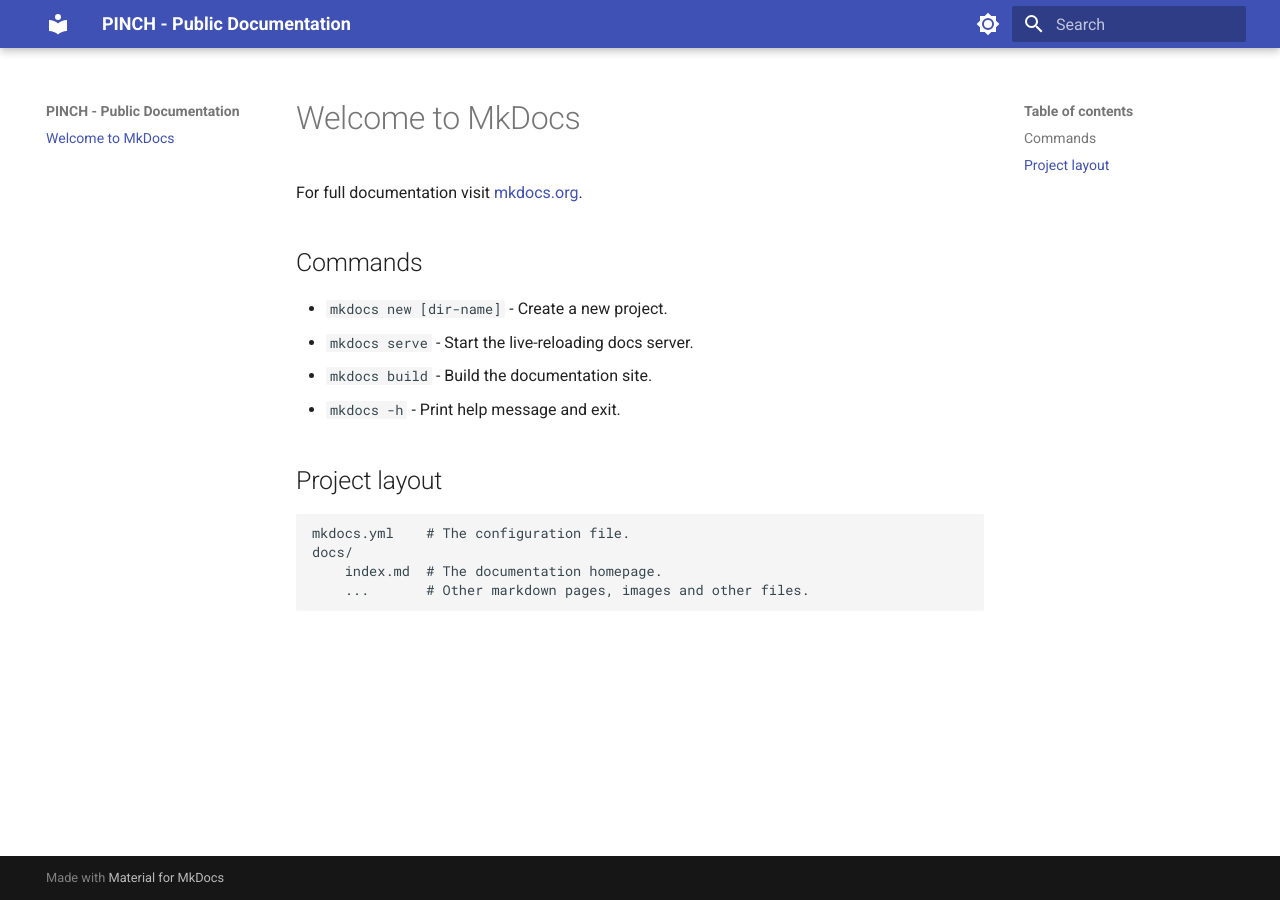
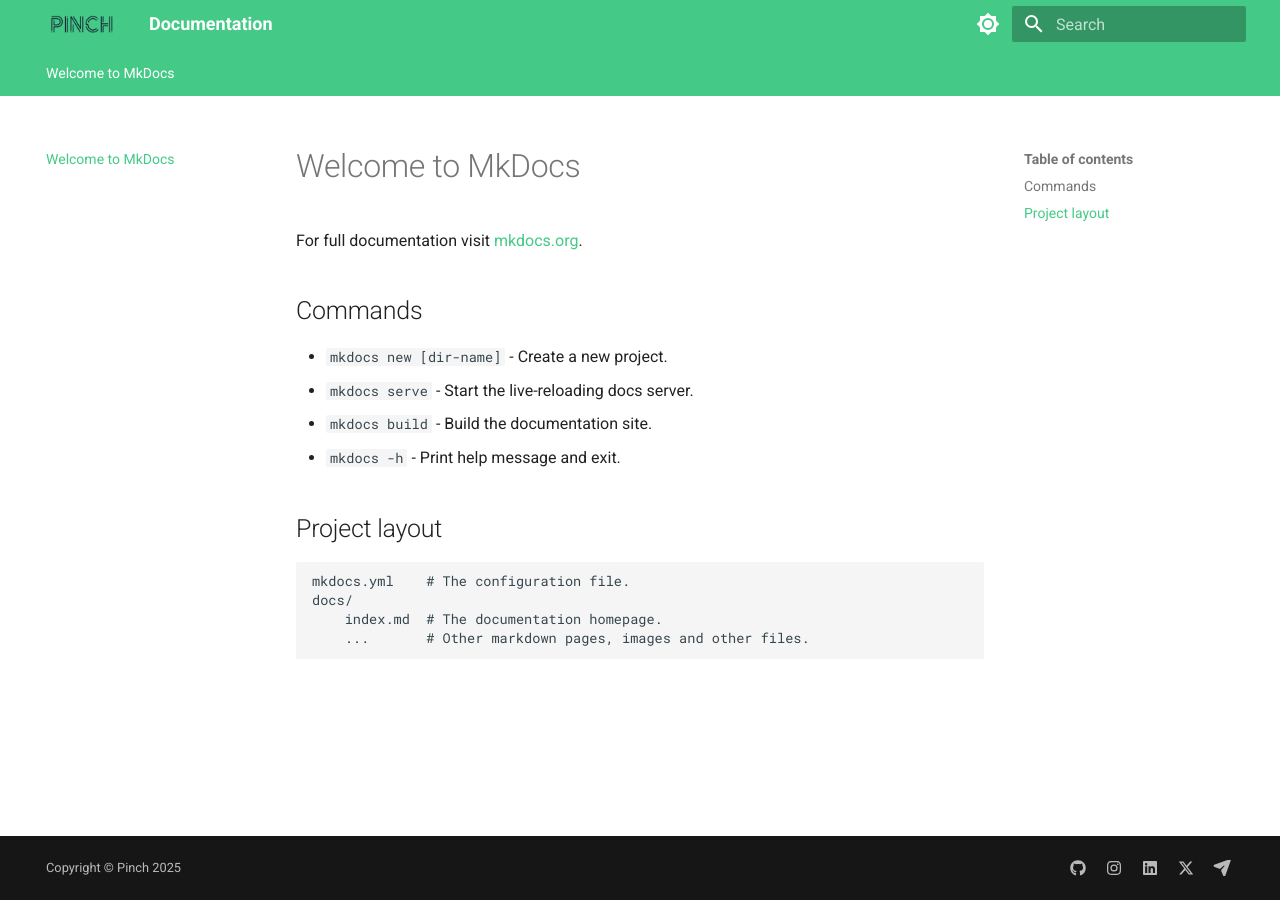
Before and after one commit to pinchbv/pinchbv.github.io, an MkDocs documentation site: the page built from docs/index.md, in a window 1280 px wide. Built offline with MkDocs 1.6.1 and Material for MkDocs 9.7.7, drawn with Linux system fonts in a browser that asks for light colours.

Commit message:
Customization of site

```diff
--- /dev/null
+++ b/docs/stylesheets/extra.css
@@ -0,0 +1,7 @@
+:root  > * {
+  --md-primary-fg-color:        #44ca86;
+  --md-primary-fg-color--light: #44ca86;
+  --md-primary-fg-color--dark:  #44ca86;
+  /* --md-default-bg-color:        #e7e8eb;   */
+  /* --md-primary-bg-color--light: #131433; */
+}
--- a/mkdocs.yml
+++ b/mkdocs.yml
@@ -1,7 +1,16 @@
-site_name: PINCH - Public Documentation
+site_name: Documentation
 site_url: https://pinchbv.github.io
 theme:
   name: material
+  logo: assets/logo.png
+  favicon: assets/favicon.png
+  features:
+    - navigation.tabs
+    - navigation.expand
+    - navigation.top
+    - search
+    - search.suggest
+    - social
   palette:
     # Palette toggle for light mode
     - media: "(prefers-color-scheme: light)"
@@ -18,3 +27,19 @@ theme:
       toggle:
         icon: material/brightness-4
         name: Switch to light mode
+extra_css:
+  - stylesheets/extra.css
+extra:
+  social:
+    - icon: fontawesome/brands/github
+      link: https://github.com/pinchbv
+    - icon: fontawesome/brands/instagram
+      link: https://www.instagram.com/pinch.nl
+    - icon: fontawesome/brands/linkedin
+      link: https://www.linkedin.com/company/pinch-bv/
+    - icon: fontawesome/brands/x-twitter
+      link: https://x.com/pinch_nl
+    - icon: fontawesome/solid/paper-plane
+      link: mailto:info@pinch.nl
+  generator: false
+copyright: Copyright &copy; Pinch 2025
```
Also changed, not shown: docs/assets/favicon.png (added), docs/assets/logo.png (added), 1 other file.
